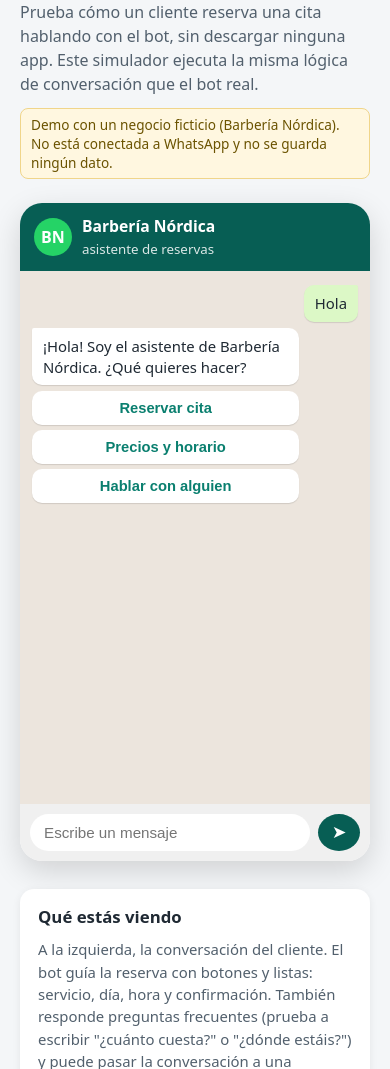
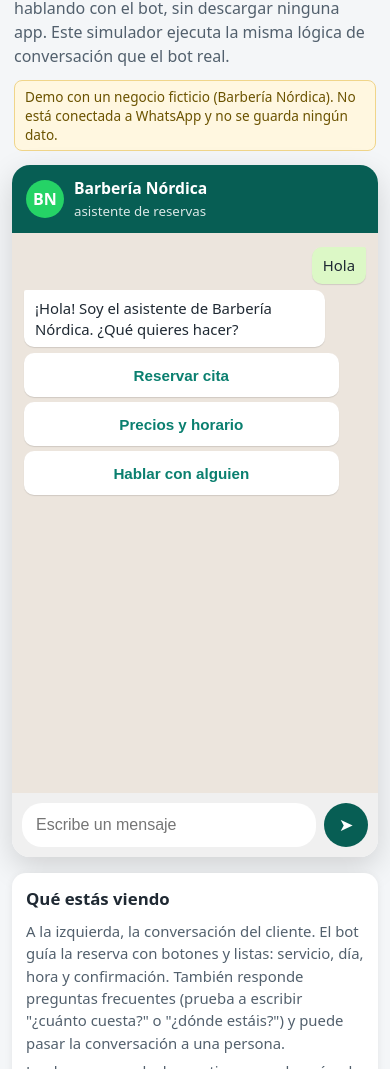
Before and after one commit to IlyasBra/bot-reservas-whatsapp, a website: page index.html in a window 390 px wide. Shown: the part 104-1173 px from the top of the page. Drawn offline with Linux system fonts and the light colour scheme.

Commit message:
Enhance HTML structure and styles for responsiveness
Updated viewport meta tag and added theme color. Adjusted styles for buttons, form elements, and responsive design.

```diff
--- a/index.html
+++ b/index.html
@@ -2,13 +2,15 @@
 <html lang="es">
 <head>
 <meta charset="utf-8">
-<meta name="viewport" content="width=device-width, initial-scale=1">
+<meta name="viewport" content="width=device-width, initial-scale=1, viewport-fit=cover">
+<meta name="theme-color" content="#075e54">
 <title>Demo · Bot de reservas por WhatsApp</title>
 <link rel="icon" href="data:,">
 <meta name="description" content="Simulador del bot de reservas por WhatsApp. Negocio ficticio: Barbería Nórdica.">
 <style>
   :root { --verde: #075e54; --verde-claro: #dcf8c6; --fondo: #ece5dd; --texto: #1f2933; }
-  * { box-sizing: border-box; }
+  * { box-sizing: border-box; -webkit-tap-highlight-color: transparent; }
+  html { -webkit-text-size-adjust: 100%; }
   body { margin: 0; font-family: system-ui, -apple-system, "Segoe UI", Roboto, sans-serif; color: var(--texto); background: #f4f6f8; }
   header.pagina { max-width: 980px; margin: 0 auto; padding: 28px 20px 8px; }
   header.pagina h1 { margin: 0 0 6px; font-size: 1.6rem; }
@@ -25,18 +27,18 @@
   .bot { background: #fff; align-self: flex-start; border-top-left-radius: 2px; }
   .yo { background: var(--verde-claro); align-self: flex-end; border-top-right-radius: 2px; }
   .acciones { align-self: flex-start; display: flex; flex-direction: column; gap: 5px; width: 82%; }
-  .acciones button { background: #fff; color: #0a7f6f; border: 0; border-radius: 10px; padding: 9px; font-size: .92rem; font-weight: 600; cursor: pointer; box-shadow: 0 1px 1px rgba(0,0,0,.12); }
+  .acciones button { background: #fff; color: #0a7f6f; border: 0; border-radius: 10px; padding: 11px 9px; min-height: 44px; font-size: .95rem; font-weight: 600; cursor: pointer; box-shadow: 0 1px 1px rgba(0,0,0,.12); }
   .acciones button:hover:not(:disabled) { background: #f0fbf8; }
   .acciones button:disabled { color: #9aa5b1; cursor: default; }
   .escribiendo { color: #7b8794; font-style: italic; }
   form { display: flex; gap: 8px; padding: 10px; background: #f0f0f0; }
-  form input { flex: 1; border: 0; border-radius: 20px; padding: 10px 14px; font-size: .95rem; outline: none; }
-  form button { border: 0; background: var(--verde); color: #fff; border-radius: 50%; width: 42px; font-size: 1.1rem; cursor: pointer; }
+  form input { flex: 1; border: 0; border-radius: 20px; padding: 10px 14px; font-size: 1rem; outline: none; min-width: 0; }
+  form button { border: 0; background: var(--verde); color: #fff; border-radius: 50%; width: 44px; height: 44px; flex: none; font-size: 1.1rem; cursor: pointer; }
   .hoja { position: fixed; inset: 0; background: rgba(0,0,0,.45); display: none; align-items: flex-end; justify-content: center; z-index: 10; }
   .hoja.abierta { display: flex; }
-  .hoja .panel { background: #fff; width: min(420px, 100%); max-height: 70vh; overflow-y: auto; border-radius: 16px 16px 0 0; padding: 8px 0 14px; }
+  .hoja .panel { background: #fff; width: min(420px, 100%); max-height: 70vh; overflow-y: auto; border-radius: 16px 16px 0 0; padding: 8px 0 calc(14px + env(safe-area-inset-bottom)); }
   .hoja h2 { margin: 0; padding: 12px 18px; font-size: 1rem; color: #52606d; }
-  .hoja .fila { display: block; width: 100%; text-align: left; border: 0; background: none; padding: 11px 18px; font-size: .95rem; cursor: pointer; border-top: 1px solid #eef0f2; }
+  .hoja .fila { display: block; width: 100%; text-align: left; border: 0; background: none; padding: 14px 18px; font-size: 1rem; cursor: pointer; border-top: 1px solid #eef0f2; }
   .hoja .fila:hover { background: #f5f7f9; }
   .hoja .fila small { display: block; color: #7b8794; margin-top: 2px; }
   aside h2 { margin: 0 0 10px; font-size: 1.05rem; }
@@ -49,7 +51,15 @@
   a { color: #0a7f6f; }
   .botones-pie button { margin-top: 6px; background: #fff; border: 1px solid #cbd2d9; border-radius: 8px; padding: 7px 12px; cursor: pointer; }
   @keyframes entra { from { opacity: 0; transform: translateY(6px); } to { opacity: 1; transform: none; } }
-  @media (max-width: 800px) { main { grid-template-columns: 1fr; } .telefono { height: 78vh; } }
+  @media (max-width: 800px) {
+    header.pagina { padding: 16px 14px 4px; }
+    header.pagina h1 { font-size: 1.25rem; }
+    main { grid-template-columns: 1fr; padding: 10px 12px calc(28px + env(safe-area-inset-bottom)); gap: 16px; }
+    .telefono { height: 82vh; height: 82dvh; max-height: none; min-height: 420px; border-radius: 18px; }
+    .burbuja { max-width: 88%; }
+    .acciones { width: 92%; }
+    .tarjeta { padding: 14px; }
+  }
 </style>
 </head>
 <body>
```
